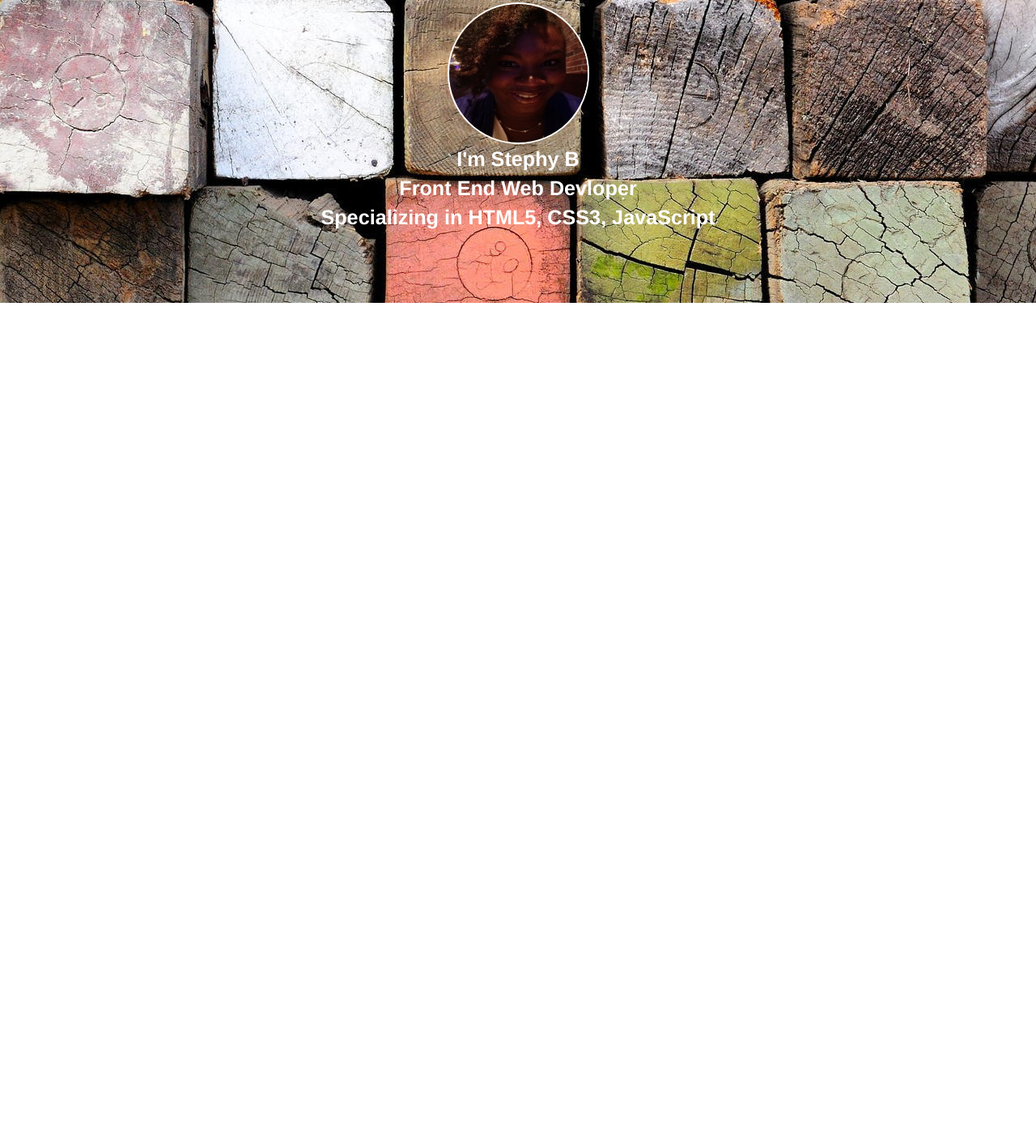
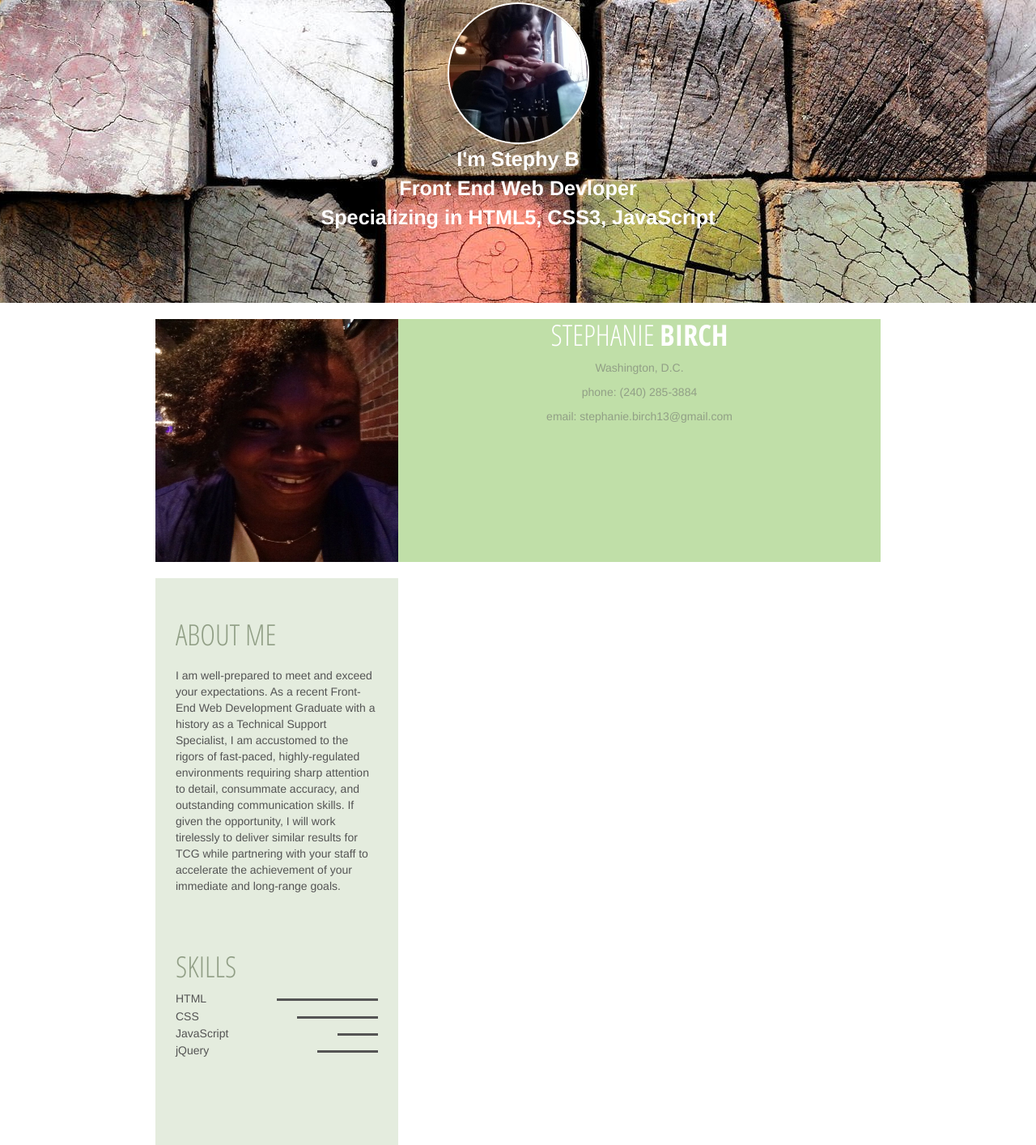
Before and after one commit to stephystuff/iamstephyb, a plain HTML site: page src/index.html in a window 1280 px wide. Shown: the part 326-1740 px from the top of the page at 81% size. Before the commit the page ends 800 px from the top, so only its background shows below. Drawn offline with nearby package versions, Linux system fonts and the light colour scheme.

Commit message:
Wrote code for resume section. Skills section is nested inside of div.

```diff
--- a/src/index.html
+++ b/src/index.html
@@ -26,14 +26,54 @@
           <a href="https://www.linkedin.com/in/stephbirch/"><i class="fa fa-linkedin-square" aria-hidden="true"></i></a>
       </nav>
       <div class="greeting">
-        <img src="/images/avatar.jpg" alt="">
+        <img src="/images/avatar2.jpg" alt="">
         <p>I'm Stephy B <br>
           Front End Web Devloper <br>
           Specializing in HTML5, CSS3, JavaScript
         </p>
-
       </div>
     </header>
+
+    <section class="resume">
+      <div class="resume-header">
+        <img src="/images/avatar.jpg" alt="">
+        <div class="contact-info">
+          <h1>Stephanie <strong>Birch</strong></h1>
+          <p>Washington, D.C.</p>
+          <p>phone: (240) 285-3884</p>
+          <p>email: stephanie.birch13@gmail.com</p>
+        </div>
+      </div>
+      <div class="resume-sidebar">
+        <h1>About Me</h1>
+        <p>I am well-prepared to meet and exceed your expectations. As a recent
+          Front-End Web Development Graduate with a history as a Technical Support Specialist, I am
+          accustomed to the rigors of fast-paced, highly-regulated environments requiring sharp attention to
+          detail, consummate accuracy, and outstanding communication skills. If given the opportunity, I will
+          work tirelessly to deliver similar results for TCG while partnering with your staff to accelerate the
+          achievement of your immediate and long-range goals.
+        </p>
+        <div class="skills">
+          <h1>Skills</h1>
+          <div class="html">
+            <p>HTML</p>
+            <div class="horizontal-line"></div>
+          </div>
+          <div class="css">
+            <p>CSS</p>
+            <div class="horizontal-line"></div>
+          </div>
+          <div class="js">
+            <p>JavaScript</p>
+            <div class="horizontal-line"></div>
+          </div>
+          <div class="jquery">
+            <p>jQuery</p>
+            <div class="horizontal-line"></div>
+          </div>
+        </div>
+      </div>
+    </section>
 
   </body>
   <script src="https://ajax.googleapis.com/ajax/libs/jquery/3.2.1/jquery.min.js"></script>
```
